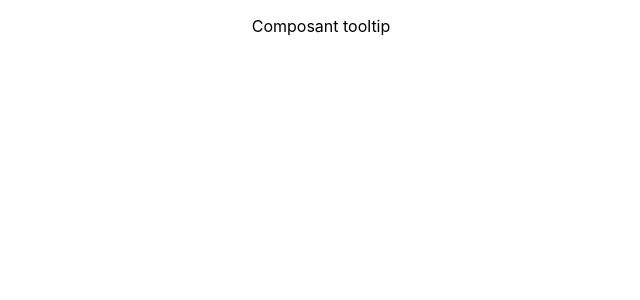
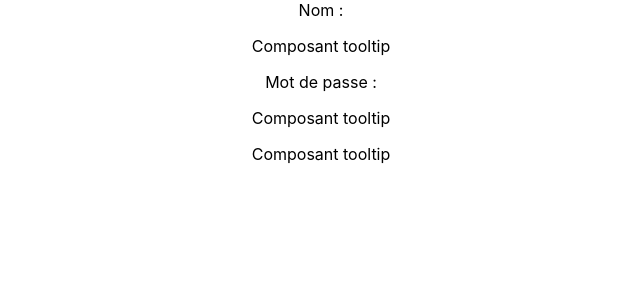
Before and after one commit to MickaelN/React-tooltip, a React (Create React App) app: page / in a window 1280 px wide. Shown: the top 300 px of the page, without its empty margins (319-959 px from the left). Built offline with nearby package versions, Linux system fonts and the light colour scheme.

Commit message:
Ajout d'un formulaire de test

```diff
--- a/src/App.js
+++ b/src/App.js
@@ -4,7 +4,25 @@ import Tooltip from "./Component/Tooltip"
 function App() {
   return (
     <div className="App">
-      <Tooltip/>
+      <form>
+        <div style={{ width: "100%" }}>
+          <label for="lastname">Nom : </label>
+          <Tooltip>
+            <input type="text" name="lastname" id="lastname"  />
+          </Tooltip>
+        </div>
+        <div style={{ width: "100%" }}>
+          <label for="password">Mot de passe : </label>
+          <Tooltip >
+            <input type="password" name="password" id="password"  />
+          </Tooltip>
+        </div>
+        <div style={{ width: "100%" }}>
+          <Tooltip >
+            <a href="#" >Mot de passe oublié ?</a>
+          </Tooltip>
+        </div>
+      </form>
     </div>
   )
 }
```
